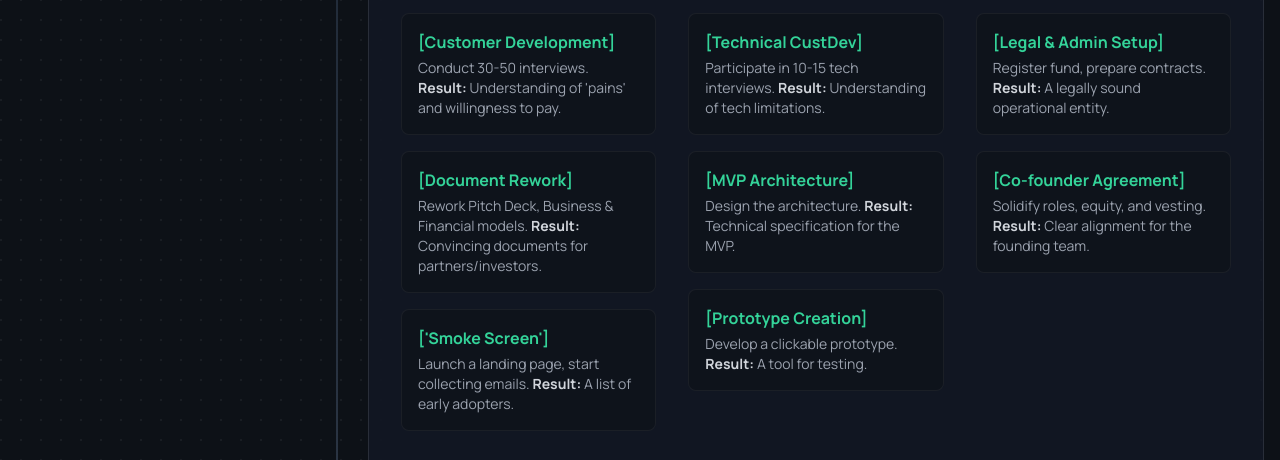
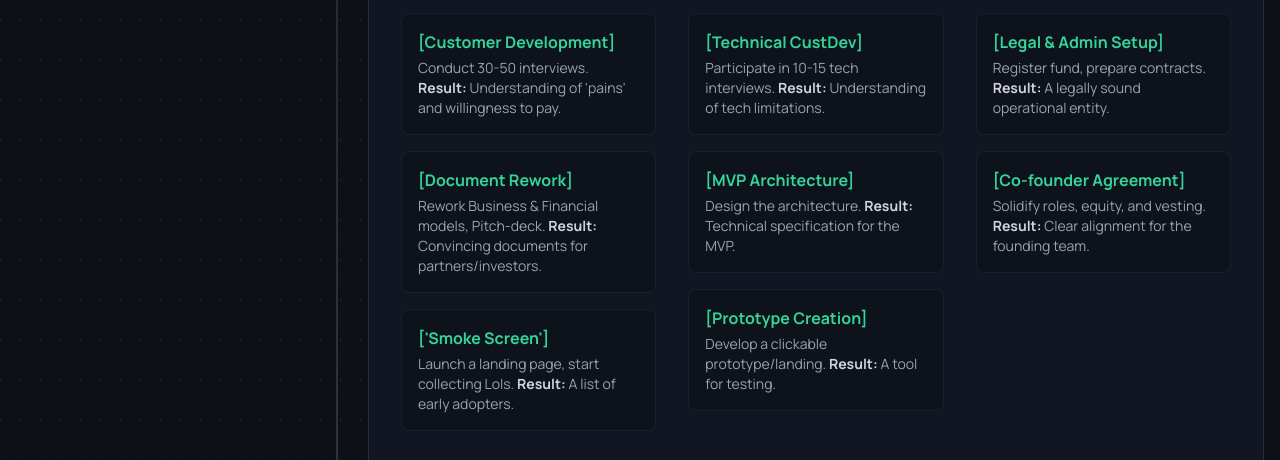
Before and after one commit to citadelnik/partnex_net_roadmap, a plain HTML site: page index.html in a window 1280 px wide. Shown: the part 441-901 px from the top of the page. Drawn offline with nearby package versions, Linux system fonts and the light colour scheme.

Commit message:
Update index.html

```diff
--- a/index.html
+++ b/index.html
@@ -116,8 +116,8 @@
                                     <h4 class="text-lg font-bold text-white mb-4">GTM & BizDev</h4>
                                     <div class="space-y-4">
                                         <div class="project-card p-4 rounded-lg"><p class="font-semibold text-base text-emerald-400">[Customer Development]</p><p class="text-sm text-gray-400 mt-1">Conduct 30-50 interviews. <strong class="text-gray-300">Result:</strong> Understanding of 'pains' and willingness to pay.</p></div>
-                                        <div class="project-card p-4 rounded-lg"><p class="font-semibold text-base text-emerald-400">[Document Rework]</p><p class="text-sm text-gray-400 mt-1">Rework Pitch Deck, Business & Financial models. <strong class="text-gray-300">Result:</strong> Convincing documents for partners/investors.</p></div>
-                                        <div class="project-card p-4 rounded-lg"><p class="font-semibold text-base text-emerald-400">['Smoke Screen']</p><p class="text-sm text-gray-400 mt-1">Launch a landing page, start collecting emails. <strong class="text-gray-300">Result:</strong> A list of early adopters.</p></div>
+                                        <div class="project-card p-4 rounded-lg"><p class="font-semibold text-base text-emerald-400">[Document Rework]</p><p class="text-sm text-gray-400 mt-1">Rework Business & Financial models, Pitch-deck. <strong class="text-gray-300">Result:</strong> Convincing documents for partners/investors.</p></div>
+                                        <div class="project-card p-4 rounded-lg"><p class="font-semibold text-base text-emerald-400">['Smoke Screen']</p><p class="text-sm text-gray-400 mt-1">Launch a landing page, start collecting LoIs. <strong class="text-gray-300">Result:</strong> A list of early adopters.</p></div>
                                     </div>
                                 </div>
                                  <div>
@@ -125,7 +125,7 @@
                                     <div class="space-y-4">
                                         <div class="project-card p-4 rounded-lg"><p class="font-semibold text-base text-emerald-400">[Technical CustDev]</p><p class="text-sm text-gray-400 mt-1">Participate in 10-15 tech interviews. <strong class="text-gray-300">Result:</strong> Understanding of tech limitations.</p></div>
                                         <div class="project-card p-4 rounded-lg"><p class="font-semibold text-base text-emerald-400">[MVP Architecture]</p><p class="text-sm text-gray-400 mt-1">Design the architecture. <strong class="text-gray-300">Result:</strong> Technical specification for the MVP.</p></div>
-                                        <div class="project-card p-4 rounded-lg"><p class="font-semibold text-base text-emerald-400">[Prototype Creation]</p><p class="text-sm text-gray-400 mt-1">Develop a clickable prototype. <strong class="text-gray-300">Result:</strong> A tool for testing.</p></div>
+                                        <div class="project-card p-4 rounded-lg"><p class="font-semibold text-base text-emerald-400">[Prototype Creation]</p><p class="text-sm text-gray-400 mt-1">Develop a clickable prototype/landing. <strong class="text-gray-300">Result:</strong> A tool for testing.</p></div>
                                     </div>
                                 </div>
                                 <div>
@@ -260,7 +260,7 @@
                                 <div>
                                     <h4 class="text-lg font-bold text-white mb-4">Foundation & People</h4>
                                     <div class="space-y-4">
-                                        <div class="project-card p-4 rounded-lg"><p class="font-semibold text-base text-emerald-400">[Build Core Team]</p><p class="text-sm text-gray-400 mt-1">Hire first 1-2 key employees. <strong class="text-gray-300">Result:</strong> Increased operational capacity.</p></div>
+                                        <div class="project-card p-4 rounded-lg"><p class="font-semibold text-base text-emerald-400">[Build Core Team]</p><p class="text-sm text-gray-400 mt-1">Hire first 3-5 key employees. <strong class="text-gray-300">Result:</strong> Increased operational capacity.</p></div>
                                         <div class="project-card p-4 rounded-lg"><p class="font-semibold text-base text-emerald-400">[Culture Manifesto]</p><p class="text-sm text-gray-400 mt-1">Define and document company values. <strong class="text-gray-300">Result:</strong> Foundation for a cohesive team.</p></div>
                                     </div>
                                 </div>
```
